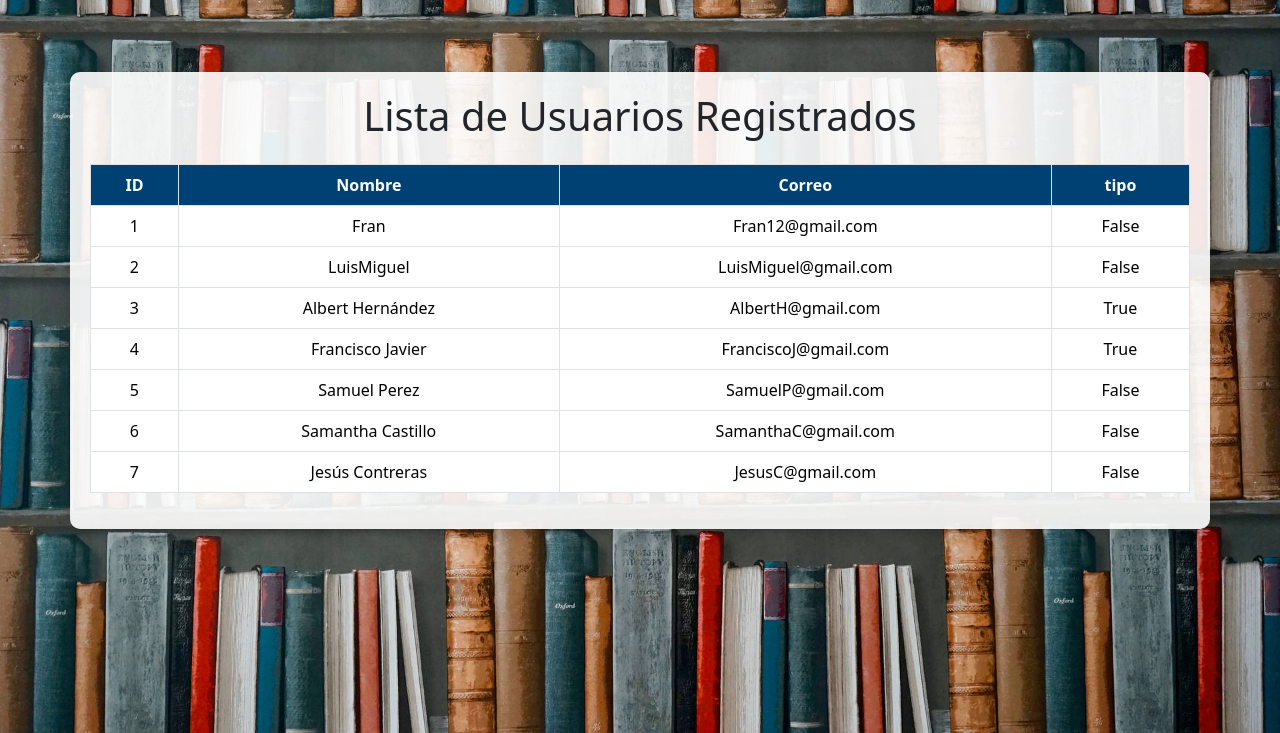
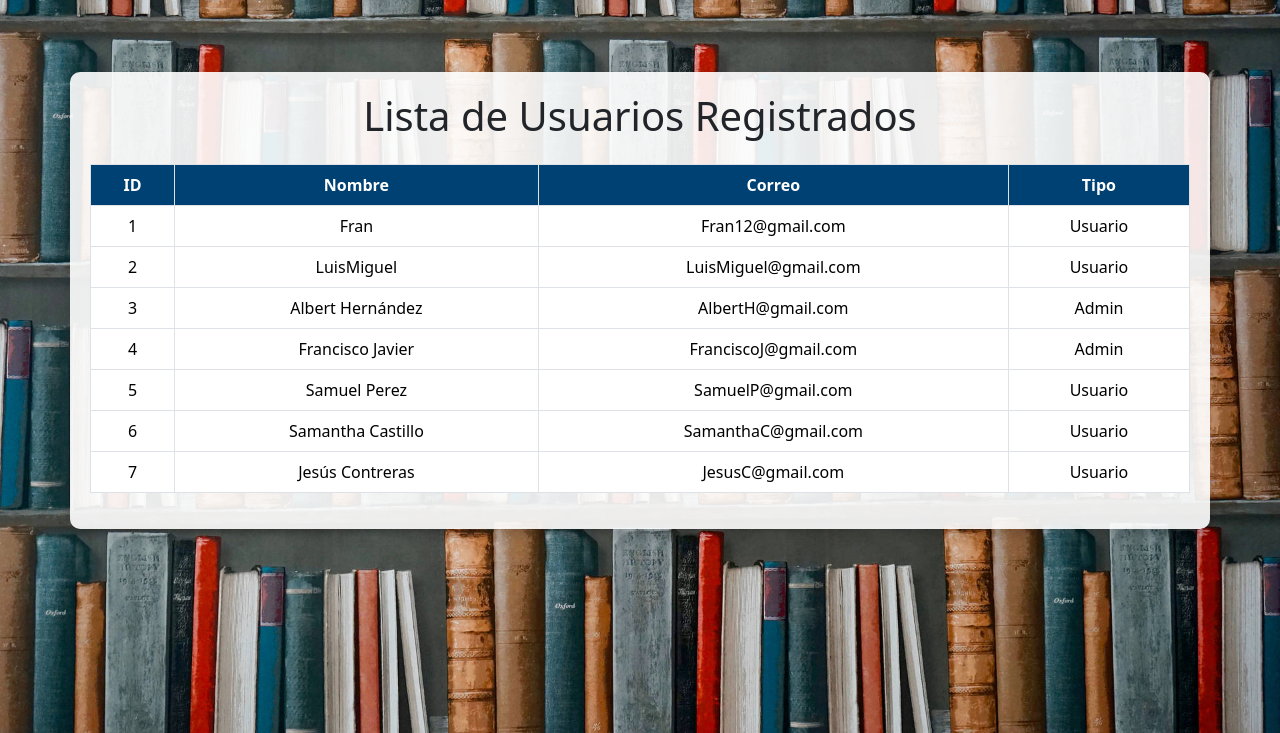
Before and after one commit to Codemaker83639/Bytebooks_2.0, a Flask app: template templates/admin/users.html in a window 1280 px wide. Shown: the part 95-828 px from the top of the page. Run offline with Flask 3, Linux system fonts and the light colour scheme; the template is opened without the code that fills it: values that come from a table or form of the project are taken from there, others are empty.

Commit message:
Usuarios tipo

```diff
--- a/templates/admin/users.html
+++ b/templates/admin/users.html
@@ -60,7 +60,7 @@
                         <th>ID</th>
                         <th>Nombre</th>
                         <th>Correo</th>
-                        <th>tipo</th>
+                        <th>Tipo</th>
                     </tr>
                 </thead>
                 <tbody>
@@ -69,7 +69,13 @@
                         <td>{{ usuario.id }}</td>
                         <td>{{ usuario.nombre }}</td>
                         <td>{{ usuario.correo }}</td>
-                        <td>{{ usuario.is_admin }}</td>
+                        <td>
+                            {% if usuario.is_admin %}
+                                Admin
+                            {% else %}
+                                Usuario
+                            {% endif %}
+                        </td>
                     </tr>
                     {% else %}
                     <tr>
```
